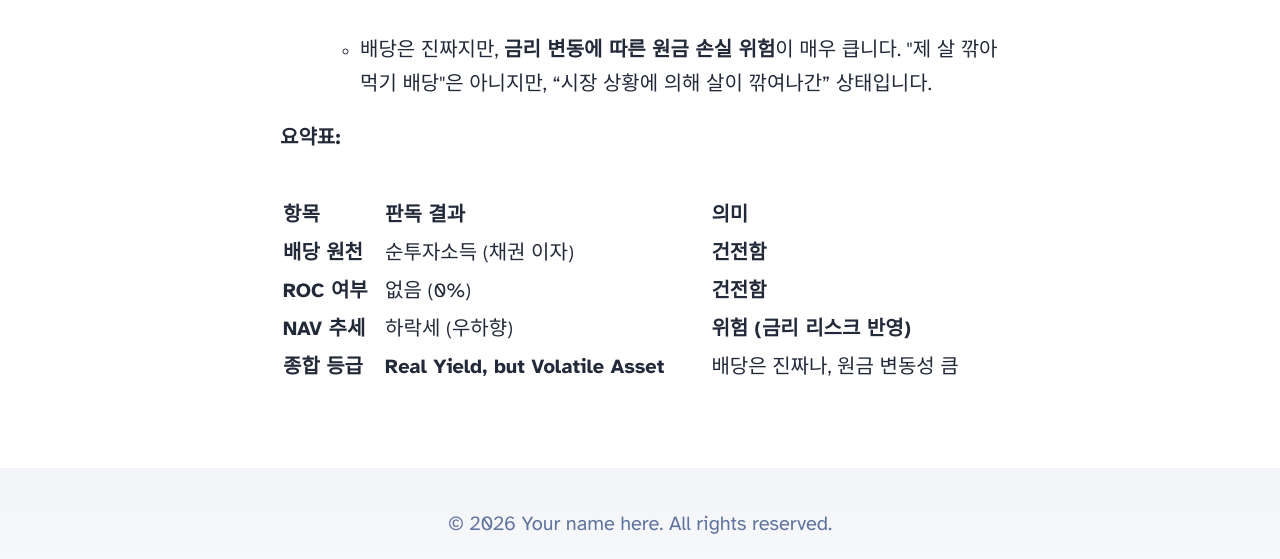
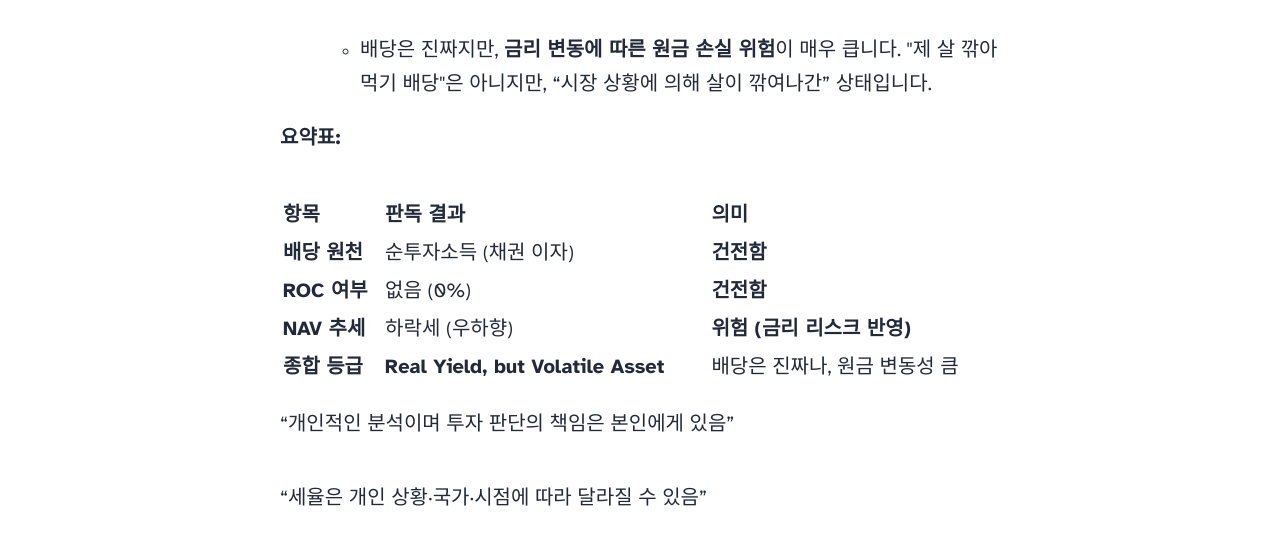
Before and after one commit to parkhyokeun00/bblog, an Astro site: page /blog/tlt in a window 1280 px wide. Shown: the part 5060-5619 px from the top of the page. Built offline with nearby package versions, Linux system fonts and the light colour scheme; Astro itself is replaced by a stand-in of ours.

Commit message:
Updated blog posts

```diff
--- a/src/content/blog/JEPQ .md
+++ b/src/content/blog/JEPQ .md
@@ -90,3 +90,10 @@ JEPQ는 **'고배당+성장 잠재력'**이라는 달콤한 조합을 표방하
     - **나스닥이 횡보하거나 완만하게 상승**할 때 최고의 성능을 발휘합니다.
 
     - **일반 계좌(과세 계좌) 투자 시** 높은 배당률에도 불구하고 세후 수익률이 급격히 낮아질 수 있으므로, **연금 계좌(IRP, 연금저축)나 비과세 계좌(ISA)**에서만 투자하는 것을 강력하게 권장합니다.
+
+
+
+
+“개인적인 분석이며 투자 판단의 책임은 본인에게 있음”
+
+“세율은 개인 상황·국가·시점에 따라 달라질 수 있음”
--- a/src/content/blog/TLT.md
+++ b/src/content/blog/TLT.md
@@ -109,3 +109,8 @@ TLT와 같은 채권형 ETF의 핵심은 **'채권 이자(Coupon)'**가 배당
 |**ROC 여부**|없음 (0%)|**건전함**|
 |**NAV 추세**|하락세 (우하향)|**위험 (금리 리스크 반영)**|
 |**종합 등급**|**Real Yield, but Volatile Asset**|배당은 진짜나, 원금 변동성 큼|
+
+
+“개인적인 분석이며 투자 판단의 책임은 본인에게 있음”
+
+“세율은 개인 상황·국가·시점에 따라 달라질 수 있음”
--- a/src/content/blog/YMAX.md
+++ b/src/content/blog/YMAX.md
@@ -89,3 +89,8 @@ YMAX는 **'초고수익의 유혹'**과 **'원금 파괴의 공포'**가 공존
 
 
 **투자 조언:** YMAX는 투자가 아니라 **'베팅(Betting)'**의 영역입니다. 정말 고배당을 원한다면 차라리 **QDTE**나 **JEPQ**가 구조적으로 훨씬 투명하고 건전합니다
+
+
+“개인적인 분석이며 투자 판단의 책임은 본인에게 있음”
+
+“세율은 개인 상황·국가·시점에 따라 달라질 수 있음”
--- a/src/content/blog/jepl.md
+++ b/src/content/blog/jepl.md
@@ -89,4 +89,9 @@ JEPI는 은퇴자나 현금 흐름이 필요한 투자자에게 매우 적합한
 3. **세금:** **분배금의 상당 부분이 '배당'이 아닌 '이자' 성격**이므로, 종합소득세 부담이 큰 고소득 자산가에게는 세후 매력이 떨어질 수 있습니다.
 
 
-**투자 조언:** 연금 계좌(IRP, 연금저축)나 ISA(개인종합자산관리계좌)처럼 **과세 이연/비과세 혜택이 있는 계좌**에서 담는 것이 '국룰'입니다. 일반 계좌에서는 세금 효율이 좋지 않습니다.
+ 연금 계좌(IRP, 연금저축)나 ISA(개인종합자산관리계좌)처럼 **과세 이연/비과세 혜택이 있는 계좌**에서 담는 것이 '국룰'입니다. 일반 계좌에서는 세금 효율이 좋지 않습니다.
+
+
+“개인적인 분석이며 투자 판단의 책임은 본인에게 있음”
+
+“세율은 개인 상황·국가·시점에 따라 달라질 수 있음”
```
